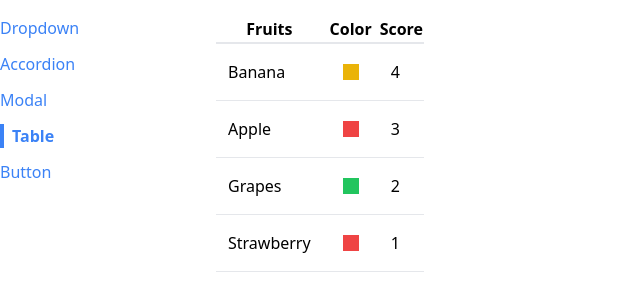
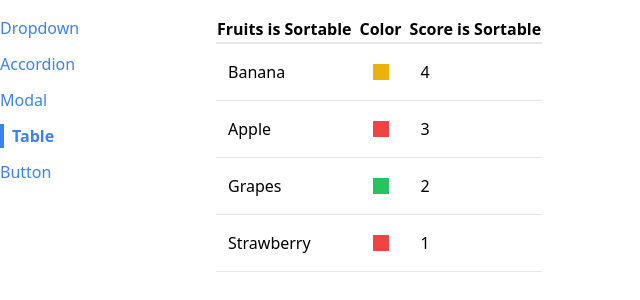
Before and after one commit to devmanoshri/Tailwind-CSS, a React (Create React App) app: page /table in a window 1280 px wide. Shown: the top 300 px of the page, without its empty margins (0-640 px from the left). Built offline with nearby package versions, Linux system fonts and the light colour scheme.

Commit message:
table-update

```diff
--- /dev/null
+++ b/src/components/SortableTable.js
@@ -0,0 +1,17 @@
+import Table from "./Table";
+
+function SortableTable(props) {
+  const { config } = props;
+  const updatedConfig = config.map((column) => {
+    if (!column.sortValue) {
+      return column;
+    }
+    return {
+      ...column,
+      header: () => <th>{column.label} is Sortable</th>,
+    };
+  });
+  return <Table {...props} config={updatedConfig} />;
+}
+
+export default SortableTable;
--- a/src/components/Table.js
+++ b/src/components/Table.js
@@ -1,7 +1,10 @@
-import React from "react";
+import { Fragment } from "react";
 
 function Table({ tableData, config, keyFn }) {
   const tableHeader = config.map((tableHead) => {
+    if (tableHead.header) {
+      return <Fragment key={tableHead.label}>{tableHead.header()}</Fragment>;
+    }
     return <th key={tableHead.label}>{tableHead.label}</th>;
   });
 
--- /dev/null
+++ b/src/components/test.js
@@ -0,0 +1,14 @@
+const data = [
+  { name: "Tomato", cost: 10, weight: 5 },
+  { name: "Carrot", cost: 15, weight: 2 },
+  { name: "Onion", cost: 5, weight: 7 },
+];
+
+function getSortValue(vegetable) {
+  return vegetable.cost;
+}
+data.sort((a, b) => {
+  const valueA = getSortValue(a);
+  const valueB = getSortValue(b);
+  return valueA - valueB;
+});
--- a/src/pages/TablePage.js
+++ b/src/pages/TablePage.js
@@ -1,13 +1,22 @@
-import Table from "../components/Table";
+//import Table from "../components/Table";
+import SortableTable from "../components/SortableTable";
 
 function TablePage() {
   const config = [
-    { label: "Fruits", render: (fruit) => fruit.name },
+    {
+      label: "Fruits",
+      render: (fruit) => fruit.name,
+      sortValue: (fruit) => fruit.name,
+    },
     {
       label: "Color",
       render: (fruit) => <div className={`p-2 m-2 ${fruit.color}`}></div>,
     },
-    { label: "Score", render: (fruit) => fruit.score },
+    {
+      label: "Score",
+      render: (fruit) => fruit.score,
+      sortValue: (fruit) => fruit.score,
+    },
   ];
   const data = [
     { name: "Banana", color: "bg-yellow-500", score: 4 },
@@ -20,7 +29,7 @@ function TablePage() {
   };
   return (
     <div>
-      <Table tableData={data} config={config} keyFn_={keyFn} />
+      <SortableTable tableData={data} config={config} keyFn_={keyFn} />
     </div>
   );
 }
```
